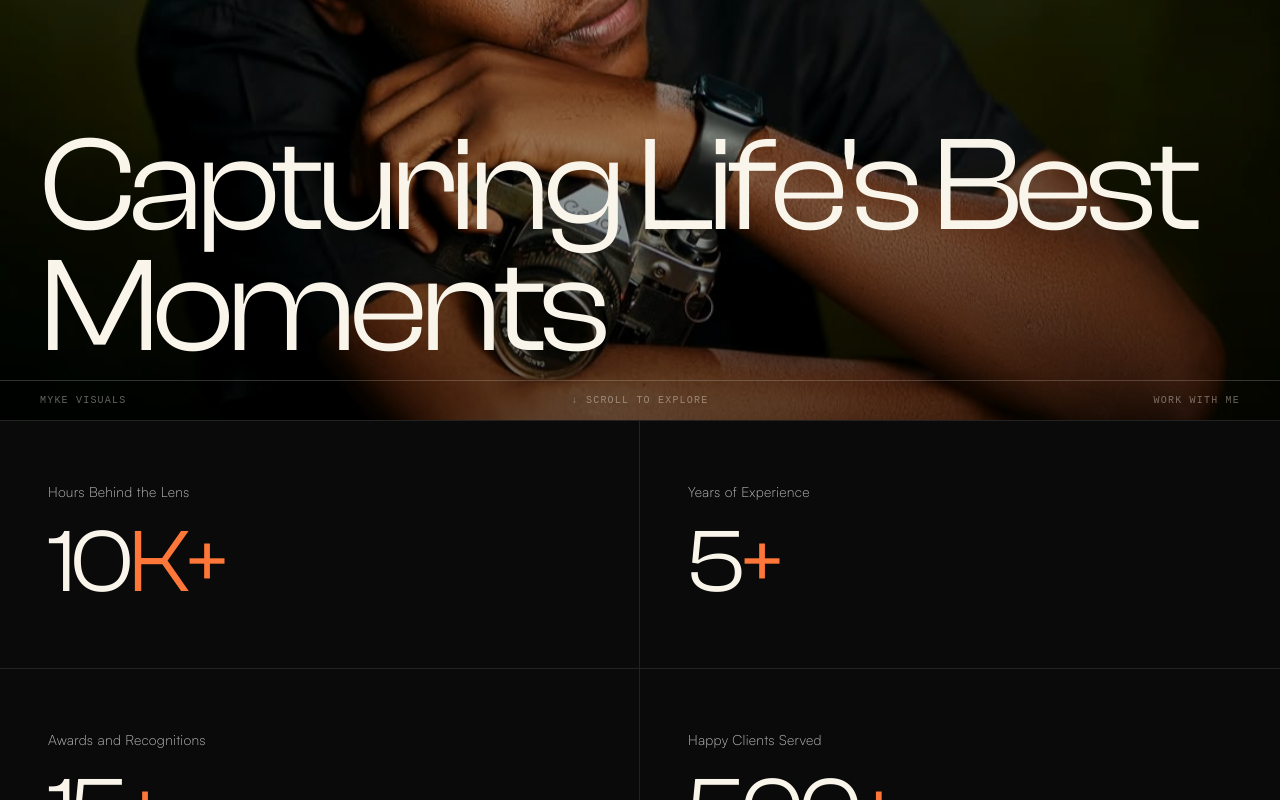
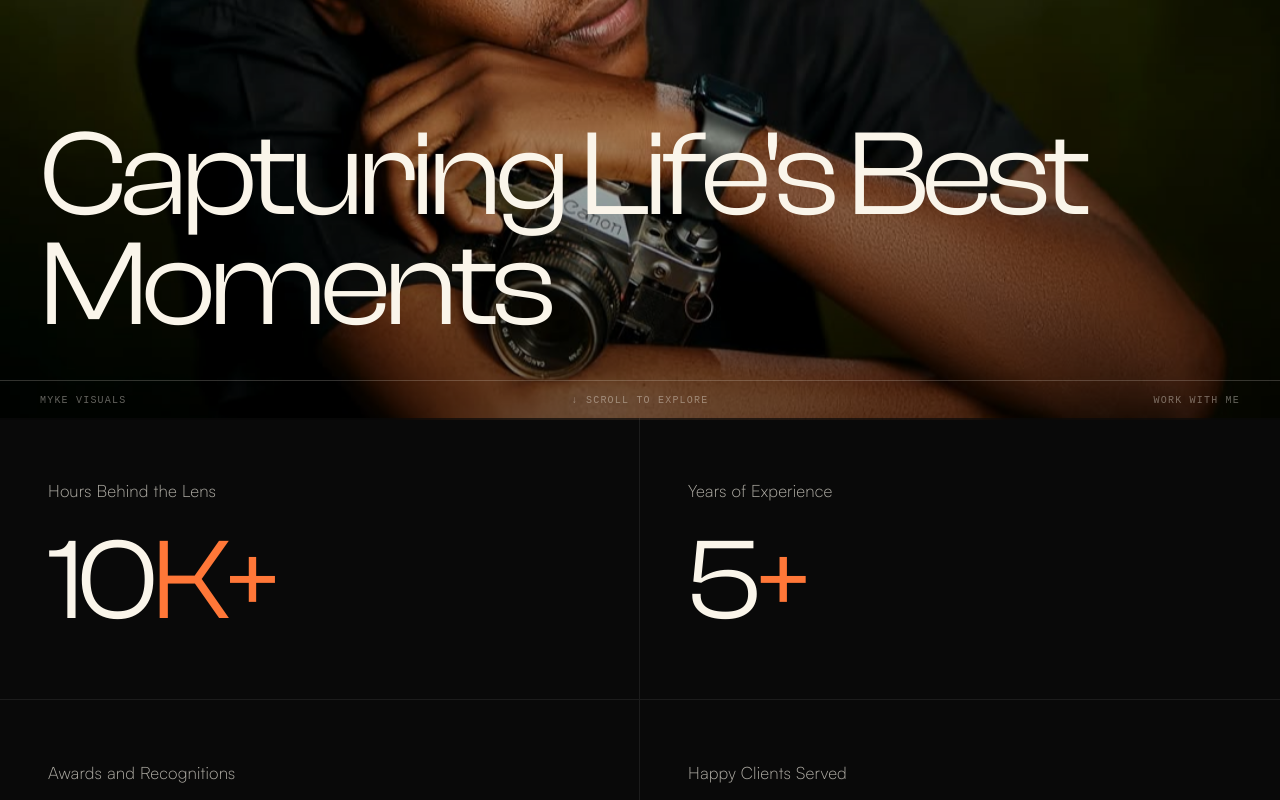
Before and after one commit to Leke-git/MV, a Next.js app in the folder myke-visuals-nextjs/myke-visuals/: page / in a window 1280 px wide. Shown: the part 380-1180 px from the top of the page. Built offline with nearby package versions, Linux system fonts and the light colour scheme; no server answers; the database is empty; a web font is replaced by a local one.

Commit message:
Add files via upload

```diff
--- a/myke-visuals-nextjs/myke-visuals/app/page.tsx
+++ b/myke-visuals-nextjs/myke-visuals/app/page.tsx
@@ -19,8 +19,24 @@ export default async function HomePage() {
 
   return (
     <PublicLayout>
-      <HeroSection />
-      <StatsSection />
+      {/*
+        Hero + Stats share a stacking context.
+        Hero is sticky so the image stays in view while Stats scroll over it.
+        Stats have a semi-transparent background so the hero bleeds through.
+      */}
+      <div style={{ position: "relative" }}>
+        {/* Hero sticks while stats pass over it */}
+        <div style={{ position: "sticky", top: 0, zIndex: 0 }}>
+          <HeroSection />
+        </div>
+        {/* Stats scroll over the sticky hero */}
+        <div style={{ position: "relative", zIndex: 1, marginTop: "-100vh" }}>
+          {/* Spacer so stats start below the fold */}
+          <div style={{ height: "100vh" }} />
+          <StatsSection />
+        </div>
+      </div>
+
       <AboutSection />
       <AlbumsSection albums={albums} />
       <ServicesSection />
--- a/myke-visuals-nextjs/myke-visuals/components/sections/HeroSection.tsx
+++ b/myke-visuals-nextjs/myke-visuals/components/sections/HeroSection.tsx
@@ -7,8 +7,11 @@ import Link from "next/link";
 export default function HeroSection() {
   const ref = useRef<HTMLElement>(null);
   const { scrollYProgress } = useScroll({ target: ref, offset: ["start start", "end start"] });
-  const opacity = useTransform(scrollYProgress, [0, 0.6], [1, 0]);
-  const scale = useTransform(scrollYProgress, [0, 0.6], [1, 1.06]);
+
+  // Hero image fades out as stats scroll over it
+  const imageOpacity = useTransform(scrollYProgress, [0, 0.5], [1, 0]);
+  // Bottom bar fades out early
+  const bottomOpacity = useTransform(scrollYProgress, [0, 0.15], [1, 0]);
 
   return (
     <section ref={ref} style={{
@@ -19,31 +22,31 @@ export default function HeroSection() {
       background: "var(--color-bg)",
       overflow: "hidden",
     }}>
-      {/* Background image — centered, fades on scroll */}
+      {/* Background image — fixed, fades out as stats scroll over */}
       <motion.div style={{
         position: "absolute", inset: 0,
         backgroundImage: "url('/assets/images/hero-bg.jpg')",
         backgroundSize: "cover",
         backgroundPosition: "center center",
-        zIndex: 0, opacity, scale,
-        transformOrigin: "center center",
+        zIndex: 0,
+        opacity: imageOpacity,
       }} />
 
-      {/* Overlay */}
+      {/* Overlay gradient */}
       <div style={{
         position: "absolute", inset: 0,
-        background: "linear-gradient(to bottom, rgba(0,0,0,0.1) 0%, rgba(0,0,0,0.3) 50%, rgba(0,0,0,0.55) 100%)",
+        background: "linear-gradient(to bottom, rgba(0,0,0,0.05) 0%, rgba(0,0,0,0.25) 50%, rgba(0,0,0,0.5) 100%)",
         zIndex: 1,
       }} />
 
-      {/* Top-right: intro text + CTA */}
+      {/* Top-right: intro text + CTA — upper third */}
       <motion.div
         initial={{ opacity: 0, y: 20 }}
         animate={{ opacity: 1, y: 0 }}
         transition={{ duration: 0.9, delay: 0.5 }}
         style={{
           position: "absolute",
-          top: "clamp(100px, 20vh, 220px)",
+          top: "clamp(100px, 18vh, 200px)",
           right: "40px",
           maxWidth: "340px",
           textAlign: "right",
@@ -65,57 +68,46 @@ export default function HeroSection() {
           BRANDS — EVERY FRAME INTENTIONAL, EVERY IMAGE EARNED.
         </p>
 
-        {/* Split outlined CTA button */}
+        {/* Split outlined CTA */}
         <Link
           href="https://wa.me/message/OTYCTLJLVBSWN1"
           target="_blank"
           rel="noopener noreferrer"
           style={{
-            display: "inline-flex",
-            alignItems: "stretch",
-            fontFamily: "var(--font-display)",
-            fontSize: "11px",
-            fontWeight: 500,
-            letterSpacing: "0.1em",
-            textTransform: "uppercase",
-            textDecoration: "none",
+            display: "inline-flex", alignItems: "stretch",
+            fontFamily: "var(--font-display)", fontSize: "11px",
+            fontWeight: 500, letterSpacing: "0.1em",
+            textTransform: "uppercase", textDecoration: "none",
             border: "1px solid var(--color-text-primary)",
           }}
         >
-          <span style={{
-            padding: "13px 20px",
-            color: "var(--color-text-primary)",
-            display: "flex", alignItems: "center",
-          }}>
+          <span style={{ padding: "13px 20px", color: "var(--color-text-primary)", display: "flex", alignItems: "center" }}>
             WORK WITH ME
           </span>
           <span style={{
             padding: "13px 14px",
             borderLeft: "1px solid var(--color-text-primary)",
             color: "var(--color-text-primary)",
-            display: "flex", alignItems: "center",
-            fontSize: "15px",
-          }}>
-            →
-          </span>
+            display: "flex", alignItems: "center", fontSize: "15px",
+          }}>→</span>
         </Link>
       </motion.div>
 
-      {/* Bottom-left: headline — 157px, 2 lines */}
+      {/* Bottom-left: headline — anchored higher so it doesn't get cut */}
       <motion.div
         initial={{ opacity: 0, y: 40 }}
         animate={{ opacity: 1, y: 0 }}
         transition={{ duration: 1, delay: 0.1 }}
         style={{
           position: "absolute",
-          bottom: "52px",
+          bottom: "clamp(60px, 10vh, 120px)",
           left: "40px",
           zIndex: 2,
         }}
       >
         <h1 style={{
           fontFamily: "var(--font-display)",
-          fontSize: "clamp(56px, 10.5vw, 157px)",
+          fontSize: "clamp(48px, 9.5vw, 148px)",
           fontWeight: 400,
           lineHeight: 0.9,
           letterSpacing: "-0.05em",
@@ -127,13 +119,14 @@ export default function HeroSection() {
         </h1>
       </motion.div>
 
-      {/* Bottom bar — line then labels */}
+      {/* Bottom bar — fades out on scroll */}
       <motion.div
         initial={{ opacity: 0 }}
         animate={{ opacity: 1 }}
         transition={{ delay: 1.0 }}
         style={{
-          position: "absolute", bottom: 0, left: 0, right: 0, zIndex: 2,
+          position: "absolute", bottom: 0, left: 0, right: 0,
+          zIndex: 2, opacity: bottomOpacity,
         }}
       >
         <div style={{ borderTop: "1px solid rgba(250,245,234,0.2)" }} />
--- a/myke-visuals-nextjs/myke-visuals/components/sections/StatsSection.tsx
+++ b/myke-visuals-nextjs/myke-visuals/components/sections/StatsSection.tsx
@@ -1,7 +1,7 @@
 "use client";
 
 import { useEffect, useRef, useState } from "react";
-import { useInView } from "framer-motion";
+import { motion, useInView } from "framer-motion";
 
 const stats = [
   { value: 10, suffix: "K+", label: "Hours Behind the Lens" },
@@ -10,69 +10,91 @@ const stats = [
   { value: 500, suffix: "+", label: "Happy Clients Served" },
 ];
 
-function AnimatedCounter({ value, suffix }: { value: number; suffix: string }) {
+function AnimatedCounter({ value, suffix, inView }: { value: number; suffix: string; inView: boolean }) {
   const [count, setCount] = useState(0);
-  const ref = useRef<HTMLSpanElement>(null);
-  const inView = useInView(ref, { once: true });
+  const started = useRef(false);
 
   useEffect(() => {
-    if (!inView) return;
+    if (!inView || started.current) return;
+    started.current = true;
     let start = 0;
-    const duration = 1800;
+    const duration = 2000;
     const step = (ts: number) => {
       if (!start) start = ts;
       const progress = Math.min((ts - start) / duration, 1);
       const eased = 1 - Math.pow(1 - progress, 3);
       setCount(Math.floor(eased * value));
       if (progress < 1) requestAnimationFrame(step);
+      else setCount(value);
     };
     requestAnimationFrame(step);
   }, [inView, value]);
 
-  return <span ref={ref}>{count}{suffix}</span>;
+  return (
+    <span>
+      <span style={{ color: "var(--color-text-primary)" }}>{count}</span>
+      <span style={{ color: "var(--color-accent)" }}>{suffix}</span>
+    </span>
+  );
 }
 
 export default function StatsSection() {
+  const ref = useRef(null);
+  const inView = useInView(ref, { once: true, margin: "-50px" });
+
   return (
-    <section style={{
-      background: "var(--color-bg)",
-      padding: "0 0 0",
-      position: "relative",
-      zIndex: 1,
-    }}>
+    // Negative margin pulls stats up to overlap the hero image
+    // position:relative + zIndex ensures stats sit on top
+    <section
+      ref={ref}
+      style={{
+        position: "relative",
+        zIndex: 2,
+        marginTop: "-2px",
+        background: "transparent",
+      }}
+    >
       <div style={{
         display: "grid",
         gridTemplateColumns: "repeat(2, 1fr)",
-        borderTop: "1px solid var(--color-border-subtle)",
       }}>
         {stats.map((stat, i) => (
-          <div key={stat.label} style={{
-            padding: "60px 48px",
-            borderRight: i % 2 === 0 ? "1px solid var(--color-border-subtle)" : "none",
-            borderBottom: i < 2 ? "1px solid var(--color-border-subtle)" : "none",
-            display: "flex", flexDirection: "column", gap: "16px",
-          }}>
+          <motion.div
+            key={stat.label}
+            initial={{ opacity: 0, y: 20 }}
+            animate={inView ? { opacity: 1, y: 0 } : {}}
+            transition={{ duration: 0.5, delay: i * 0.1 }}
+            style={{
+              padding: "clamp(32px, 5vw, 60px) clamp(24px, 4vw, 48px)",
+              // Semi-transparent dark card — hero image bleeds through
+              background: "rgba(10, 10, 10, 0.72)",
+              backdropFilter: "blur(0px)",
+              borderRight: i % 2 === 0 ? "1px solid rgba(255,255,255,0.08)" : "none",
+              borderBottom: i < 2 ? "1px solid rgba(255,255,255,0.08)" : "none",
+              display: "flex",
+              flexDirection: "column",
+              gap: "clamp(12px, 2vw, 20px)",
+            }}
+          >
             <span style={{
-              fontFamily: "var(--font-body)", fontSize: "14px",
-              fontWeight: 300, color: "var(--color-text-muted)",
-              letterSpacing: "0.02em",
+              fontFamily: "var(--font-body)",
+              fontSize: "clamp(13px, 1.4vw, 17px)",
+              fontWeight: 300,
+              color: "rgba(250,245,234,0.7)",
+              letterSpacing: "0.01em",
             }}>
               {stat.label}
             </span>
             <span style={{
               fontFamily: "var(--font-display)",
-              fontSize: "clamp(56px, 7vw, 96px)",
-              fontWeight: 400, letterSpacing: "-0.04em", lineHeight: 1,
-              color: "var(--color-text-primary)",
+              fontSize: "clamp(64px, 9vw, 130px)",
+              fontWeight: 400,
+              letterSpacing: "-0.04em",
+              lineHeight: 1,
             }}>
-              <span style={{ color: "var(--color-text-primary)" }}>
-                {stat.value}
-              </span>
-              <span style={{ color: "var(--color-accent)" }}>
-                {stat.suffix}
-              </span>
+              <AnimatedCounter value={stat.value} suffix={stat.suffix} inView={inView} />
             </span>
-          </div>
+          </motion.div>
         ))}
       </div>
 
```
